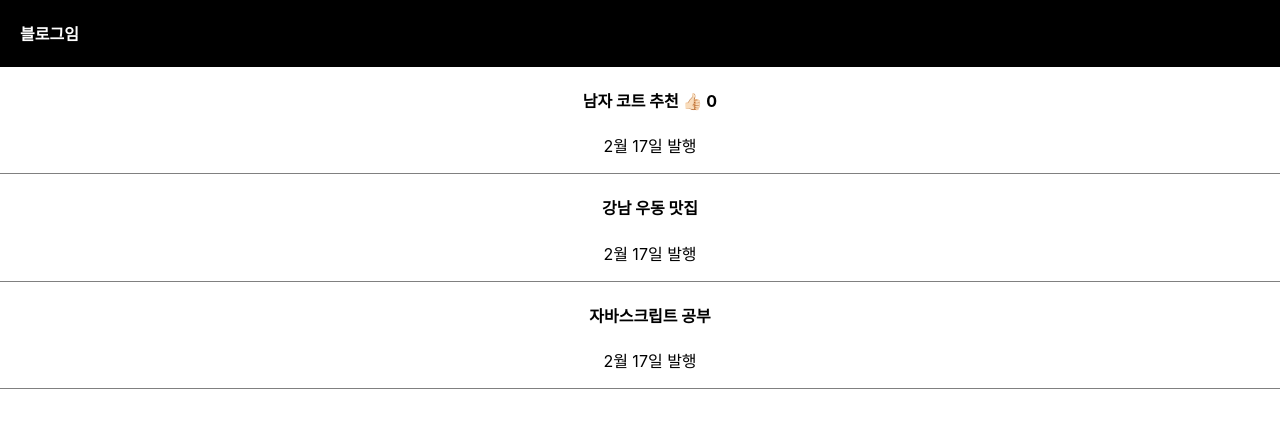
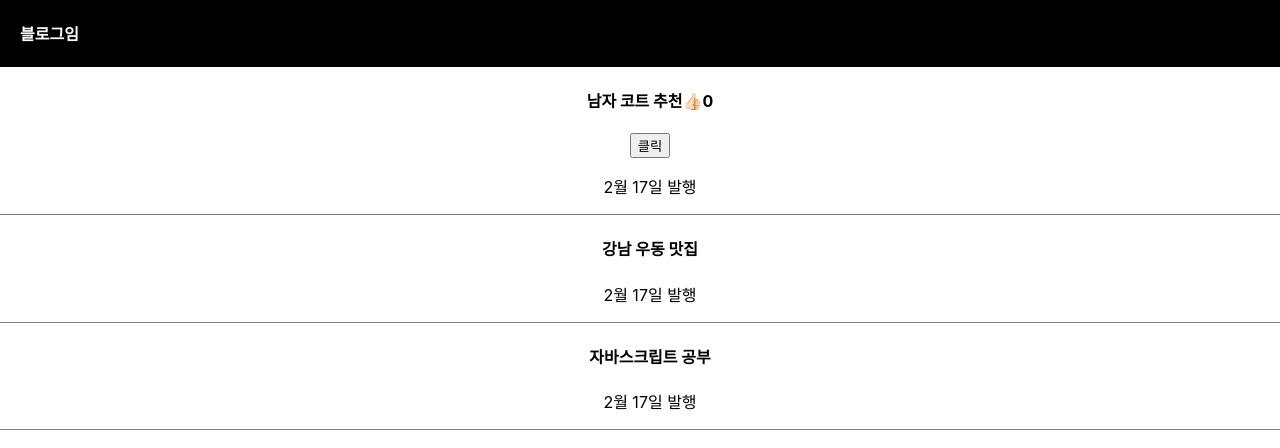
Before and after one commit to ChanghyeonO/React-exercise, a React (Create React App) app: page / in a window 1280 px wide. Shown: the top 448 px of the page. Built offline with nearby package versions, Linux system fonts and the light colour scheme.

Commit message:
feat : state가 array/object면 shallow copy를 만들어서 수정해야한다

```diff
--- a/src/App.js
+++ b/src/App.js
@@ -12,9 +12,21 @@ function App() {
         <h4>블로그임</h4>
       </div>
       <div className='list'>
-        <h4>{listTitle[0]} <span onClick={() => {
-          setThumb(thumb + 1)
-        }}>👍🏻</span> {thumb} </h4>
+        <h4>{listTitle[0]}
+          <span onClick={() => {
+            setThumb(thumb + 1)
+          }}>👍🏻
+          </span>
+          {thumb}
+        </h4>
+
+        <button onClick={() => {
+          const copy = [...listTitle];
+          copy[0] = '여자 코트 추천';
+          setListTitle(copy)
+        }}>클릭
+        </button>
+
         <p>2월 17일 발행</p>
       </div>
       <div className='list'>
```
